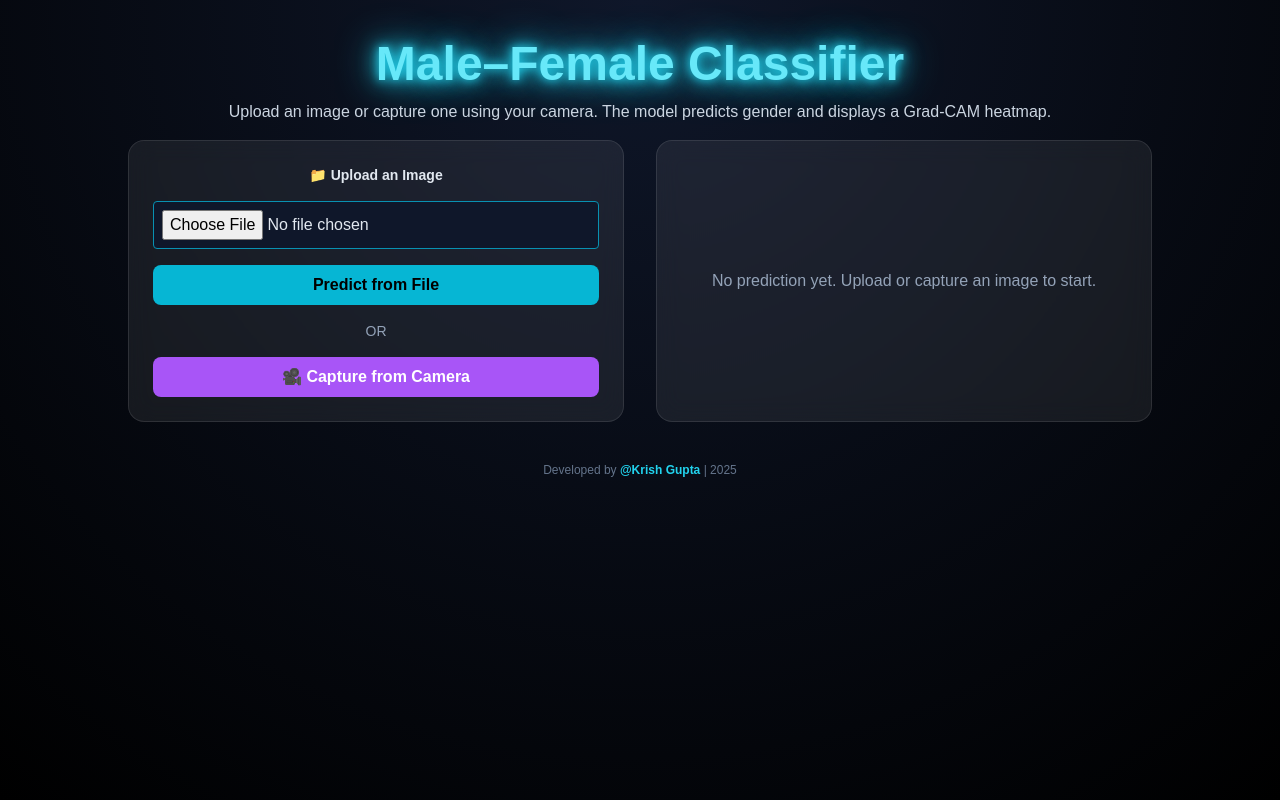
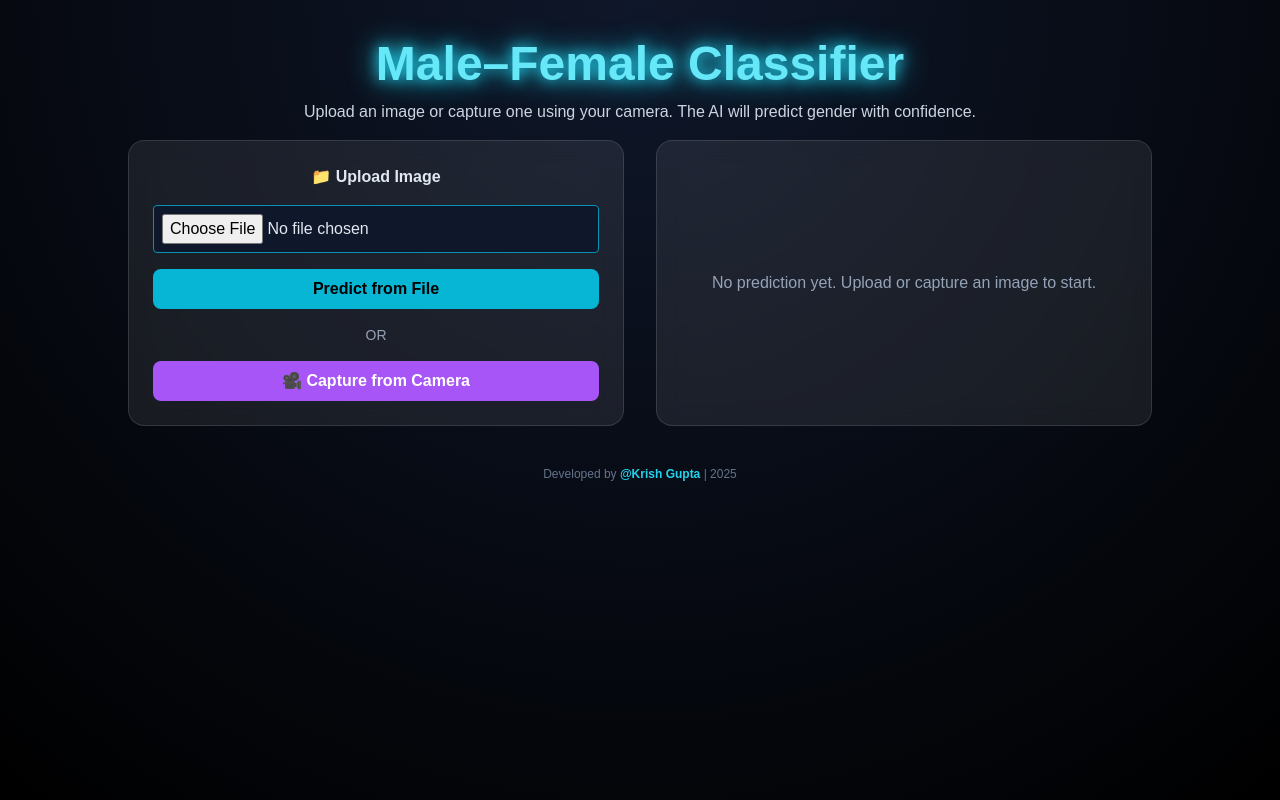
Before and after one commit to kg0420/Male-Female-Classifier, a Flask app: page / in a window 1280 px wide. Run offline with Flask 3, Linux system fonts and the light colour scheme; some libraries are stand-ins or nearby versions.

Commit message:
first commit

```diff
--- a/app.py
+++ b/app.py
@@ -3,124 +3,75 @@ from flask import Flask, render_template, request, redirect, url_for, flash
 from werkzeug.utils import secure_filename
 import numpy as np
 import cv2
-import tensorflow as tf
-from tensorflow.keras.models import load_model
-from tensorflow.keras.preprocessing.image import img_to_array
-from tensorflow.keras.applications.efficientnet import preprocess_input
+import onnxruntime as ort
 
 # -------------------
 # Config
 # -------------------
+
 ALLOWED_EXT = {"jpg", "jpeg", "png"}
-UPLOAD_DIR   = os.path.join("static", "uploads")
-OUT_DIR      = os.path.join("static", "predictions")
-IMG_SIZE     = (224, 224)  # EfficientNetB3
+UPLOAD_DIR = os.path.join("static", "uploads")
+IMG_SIZE = (224, 224)
 
 os.makedirs(UPLOAD_DIR, exist_ok=True)
-os.makedirs(OUT_DIR, exist_ok=True)
 
 app = Flask(__name__)
-app.secret_key = "super-secret-key"  # change in prod
+app.secret_key = "super-secret-key"
 
 # -------------------
-# Load model once
+# Load ONNX Model
 # -------------------
-MODEL_PATH = "Male_Female_Detection_Model.h5"
-model = load_model(MODEL_PATH)
 
-# Match your class order used when training
-CLASS_NAMES = ["female","male"]
+MODEL_PATH = "model.onnx"
+session = ort.InferenceSession(MODEL_PATH, providers=["CPUExecutionProvider"])
+
+input_name = session.get_inputs()[0].name
+output_name = session.get_outputs()[0].name
+
+CLASS_NAMES = ["female", "male"]
+
 
 # -------------------
 # Helpers
 # -------------------
-def allowed_file(filename: str) -> bool:
+
+def allowed_file(filename):
     return "." in filename and filename.rsplit(".", 1)[1].lower() in ALLOWED_EXT
 
-def read_rgb(path: str):
-    bgr = cv2.imread(path)
-    if bgr is None:
-        raise ValueError("Could not read uploaded image.")
-    return cv2.cvtColor(bgr, cv2.COLOR_BGR2RGB)
 
-def grad_cam_overlay(img_rgb: np.ndarray, heatmap: np.ndarray, alpha=0.35):
-    """Overlay CAM heatmap on RGB image (img 0..255)."""
-    heatmap = cv2.resize(heatmap, (img_rgb.shape[1], img_rgb.shape[0]))
-    heatmap = np.uint8(255 * heatmap)
-    heatmap_color = cv2.applyColorMap(heatmap, cv2.COLORMAP_JET)
-    overlay_bgr = cv2.addWeighted(cv2.cvtColor(img_rgb, cv2.COLOR_RGB2BGR), 1 - alpha, heatmap_color, alpha, 0)
-    return overlay_bgr
+def preprocess_image(path):
+    img = cv2.imread(path)
+    if img is None:
+        raise ValueError("Image not readable")
 
-def compute_grad_cam(model, img_batch, last_conv_name="top_conv"):
-    """
-    Returns normalized Grad-CAM heatmap for the most confident class.
-    img_batch: (1, H, W, 3) preprocessed
-    """
-    try:
-        last_conv_layer = model.get_layer(last_conv_name)
-    except Exception:
-        # Try to guess the last conv layer if name changed
-        conv_layers = [l for l in model.layers if isinstance(l, tf.keras.layers.Conv2D)]
-        last_conv_layer = conv_layers[-1]
+    img = cv2.cvtColor(img, cv2.COLOR_BGR2RGB)
+    img = cv2.resize(img, IMG_SIZE)
 
-    grad_model = tf.keras.models.Model(
-        [model.inputs], [last_conv_layer.output, model.output]
-    )
+    arr = img.astype("float32") / 255.0
+    arr = np.expand_dims(arr, axis=0)
+    return arr
 
-    with tf.GradientTape() as tape:
-        conv_out, preds = grad_model(img_batch, training=False)
-        class_idx = tf.argmax(preds[0])
-        loss = preds[:, class_idx]
 
-    grads = tape.gradient(loss, conv_out)  # (1, h, w, c)
-    pooled_grads = tf.reduce_mean(grads, axis=(0, 1, 2))  # (c,)
-    conv_out = conv_out[0]  # (h, w, c)
+def run_inference(img_path):
+    arr = preprocess_image(img_path)
 
-    # Weight the channels by the importance
-    conv_out = conv_out * pooled_grads
-    heatmap = tf.reduce_mean(conv_out, axis=-1)
+    preds = session.run([output_name], {input_name: arr})[0][0]
 
-    # Normalize 0..1
-    heatmap = tf.maximum(heatmap, 0) / (tf.reduce_max(heatmap) + 1e-8)
-    return heatmap.numpy()
-
-def run_inference(img_path: str):
-    """
-    Returns: (pred_label:str, confidence:float, cam_path:str)
-    """
-    # Read and keep a display copy (RGB for overlay)
-    rgb = read_rgb(img_path)
-    disp_rgb = cv2.resize(rgb, (480, 480))  # nicer on page
-
-    # Preprocess for EfficientNet
-    in_img = cv2.resize(rgb, IMG_SIZE)
-    in_arr = img_to_array(in_img)
-    in_arr = preprocess_input(in_arr)
-    in_arr = np.expand_dims(in_arr, axis=0)
-
-    # Predict
-    preds = model.predict(in_arr, verbose=0)[0]
     class_id = int(np.argmax(preds))
     label = CLASS_NAMES[class_id]
-    conf = float(preds[class_id] * 100.0)
+    confidence = float(preds[class_id] * 100)
 
-    # Grad-CAM
-    heatmap = compute_grad_cam(model, in_arr, last_conv_name="top_conv")
-    overlay_bgr = grad_cam_overlay(disp_rgb, heatmap, alpha=0.38)
+    return label, confidence
 
-    # Save overlay
-    out_name = f"{uuid.uuid4().hex}.png"
-    out_path = os.path.join(OUT_DIR, out_name)
-    cv2.imwrite(out_path, overlay_bgr)
-
-    return label, conf, out_name
 
 # -------------------
 # Routes
 # -------------------
+
 @app.route("/", methods=["GET", "POST"])
 def index():
     if request.method == "POST":
+
         if "image" not in request.files:
             flash("Please choose an image.")
             return redirect(url_for("index"))
@@ -131,28 +82,32 @@ def index():
             return redirect(url_for("index"))
 
         if not allowed_file(f.filename):
-            flash("Allowed types: jpg, jpeg, png")
+            flash("Allowed formats: jpg, jpeg, png")
             return redirect(url_for("index"))
 
         filename = secure_filename(f.filename)
-        save_path = os.path.join(UPLOAD_DIR, f"{uuid.uuid4().hex}_{filename}")
+        unique_name = f"{uuid.uuid4().hex}_{filename}"
+        save_path = os.path.join(UPLOAD_DIR, unique_name)
         f.save(save_path)
 
         try:
-            label, conf, cam_name = run_inference(save_path)
+            label, conf = run_inference(save_path)
+
             return render_template(
                 "index.html",
                 pred_label=label,
                 pred_conf=f"{conf:.2f}",
-                cam_url=url_for("static", filename=f"predictions/{cam_name}"),
-                uploaded_url=url_for("static", filename=f"uploads/{os.path.basename(save_path)}"),
+                uploaded_url=url_for("static", filename=f"uploads/{unique_name}"),
+                cam_url=url_for("static", filename=f"uploads/{unique_name}"),  # No CAM
             )
+
         except Exception as e:
             print("Inference error:", e)
-            flash(f"Inference error: {e}")
+            flash("Prediction error.")
             return redirect(url_for("index"))
 
     return render_template("index.html", pred_label=None)
 
+
 if __name__ == "__main__":
     app.run(debug=True)
--- a/templates/index.html
+++ b/templates/index.html
@@ -11,78 +11,106 @@
       background: radial-gradient(circle at top, #0f172a, #000);
       color: #e2e8f0;
       font-family: 'Poppins', sans-serif;
-      overflow-x: hidden;
     }
 
     .card {
-      background: rgba(255,255,255,0.07);
+      background: rgba(255,255,255,0.08);
       backdrop-filter: blur(12px);
-      border: 1px solid rgba(255,255,255,0.1);
-      transition: transform 0.3s ease, box-shadow 0.3s ease;
+      border: 1px solid rgba(255,255,255,0.12);
+      transition: 0.3s ease;
     }
     .card:hover {
       transform: translateY(-6px);
-      box-shadow: 0 0 20px rgba(6,182,212,0.3);
+      box-shadow: 0 0 22px rgba(34,211,238,0.3);
     }
 
     .neon-text {
-      text-shadow: 0 0 10px #22d3ee, 0 0 20px #22d3ee, 0 0 40px #22d3ee;
+      text-shadow: 0 0 14px #22d3ee, 0 0 30px #22d3ee;
     }
 
-    button:disabled {
-      opacity: 0.6;
-      cursor: not-allowed;
+    #loadingOverlay {
+      position: fixed;
+      top:0; left:0; right:0; bottom:0;
+      background: rgba(0,0,0,0.7);
+      display: flex;
+      align-items: center;
+      justify-content: center;
+      z-index: 50;
+      display: none;
     }
 
-    footer {
-      margin-top: 100px;
+    .spinner {
+      width: 60px;
+      height: 60px;
+      border: 6px solid #22d3ee;
+      border-top-color: transparent;
+      border-radius: 50%;
+      animation: spin 0.8s linear infinite;
+    }
+    @keyframes spin {
+      from { transform: rotate(0deg); }
+      to   { transform: rotate(360deg); }
     }
   </style>
 </head>
 
 <body class="min-h-screen flex flex-col items-center p-4">
 
+<!-- Loader -->
+<div id="loadingOverlay">
+  <div class="spinner"></div>
+</div>
+
 <!-- Header -->
 <header class="w-full max-w-5xl mt-6 mb-4 text-center">
-    <h1 class="text-4xl md:text-5xl font-bold text-cyan-300 neon-text">Male–Female Classifier</h1>
+  <h1 class="text-4xl md:text-5xl font-bold text-cyan-300 neon-text">
+    Male–Female Classifier
+  </h1>
   <p class="text-slate-300 mt-3 text-sm md:text-base">
-      Upload an image or capture one using your camera. The model predicts gender and displays a Grad-CAM heatmap.
+    Upload an image or capture one using your camera. The AI will predict gender with confidence.
   </p>
 </header>
 
-  <!-- Main -->
+<!-- Main Layout -->
 <main class="w-full max-w-5xl grid md:grid-cols-2 gap-8">
 
-    <!-- Upload & Camera Section -->
+  <!-- Upload + Camera Section -->
   <section class="card rounded-2xl p-6 flex flex-col items-center">
+
+    <!-- Upload Form -->
     <form method="POST" enctype="multipart/form-data" class="w-full space-y-4 text-center">
-        <label class="block text-sm text-slate-200 font-semibold">📁 Upload an Image</label>
+      <label class="text-slate-200 font-semibold">📁 Upload Image</label>
+
       <input name="image" type="file" accept="image/*"
              class="w-full p-2 rounded bg-slate-900 border border-cyan-600 focus:ring-2 focus:ring-cyan-400 focus:outline-none">
 
       <button type="submit"
-                class="w-full mt-3 py-2 rounded-lg bg-cyan-500 hover:bg-cyan-400 text-black font-semibold transition">
+              class="w-full py-2 rounded-lg bg-cyan-500 hover:bg-cyan-400 text-black font-semibold">
         Predict from File
       </button>
     </form>
 
     <div class="text-slate-400 text-sm my-4">OR</div>
 
-      <!-- Camera Capture -->
+    <!-- Open Camera -->
     <button id="openCamBtn"
-              class="w-full py-2 rounded-lg bg-purple-500 hover:bg-purple-400 text-white font-semibold transition">
+            class="w-full py-2 rounded-lg bg-purple-500 hover:bg-purple-400 text-white font-semibold">
       🎥 Capture from Camera
     </button>
 
+    <!-- Camera Area -->
     <div id="cameraContainer" class="hidden flex flex-col items-center mt-4">
-        <video id="camera" width="380" height="280" autoplay class="rounded-lg border border-cyan-600 shadow-md"></video>
+      <video id="camera" width="380" height="280" autoplay class="rounded-lg border border-cyan-600 shadow-xl"></video>
+
       <button id="captureBtn"
               class="mt-3 bg-green-500 hover:bg-green-400 text-black font-semibold px-5 py-2 rounded-lg">
         📸 Capture & Predict
       </button>
+
       <canvas id="snapshot" width="380" height="280" class="hidden"></canvas>
     </div>
 
+    <!-- Flash Messages -->
     {% with messages = get_flashed_messages() %}
       {% if messages %}
         <div class="mt-4 space-y-2 text-center">
@@ -94,7 +122,7 @@
     {% endwith %}
   </section>
 
-    <!-- Result Section -->
+  <!-- Result -->
   <section class="card rounded-2xl p-6">
     {% if pred_label %}
       <div class="space-y-3 text-center">
@@ -102,6 +130,7 @@
           <span class="text-slate-300">Prediction:</span>
           <span class="font-bold text-cyan-300">{{ pred_label|title }}</span>
         </div>
+
         <div class="text-lg">
           <span class="text-slate-300">Confidence:</span>
           <span class="font-bold text-green-400">{{ pred_conf }}%</span>
@@ -110,12 +139,12 @@
         <div class="grid md:grid-cols-2 gap-4 mt-4">
           <figure>
             <figcaption class="text-sm text-slate-400 mb-1">Uploaded Image</figcaption>
-              <img src="{{ uploaded_url }}" alt="Uploaded" class="rounded-lg w-full object-contain border border-slate-700">
+            <img src="{{ uploaded_url }}" class="rounded-lg w-full border border-slate-700">
           </figure>
 
           <figure>
-              <figcaption class="text-sm text-slate-400 mb-1">Grad-CAM Heatmap</figcaption>
-              <img src="{{ cam_url }}" alt="Grad-CAM" class="rounded-lg w-full object-contain border border-slate-700">
+            <figcaption class="text-sm text-slate-400 mb-1">Processed Image</figcaption>
+            <img src="{{ uploaded_url }}" class="rounded-lg w-full border border-slate-700">
           </figure>
         </div>
       </div>
@@ -127,17 +156,17 @@
   </section>
 </main>
 
-  <!-- Footer -->
 <footer class="text-xs text-slate-500 mt-10 text-center">
   Developed by <span class="text-cyan-400 font-semibold">@Krish Gupta</span> | 2025
 </footer>
 
-  <!-- JS for camera -->
+<!-- Camera Script -->
 <script>
+  const loader = document.getElementById("loadingOverlay");
   const openBtn = document.getElementById("openCamBtn");
-    const camDiv = document.getElementById("cameraContainer");
-    const video = document.getElementById("camera");
-    const canvas = document.getElementById("snapshot");
+  const camDiv  = document.getElementById("cameraContainer");
+  const video   = document.getElementById("camera");
+  const canvas  = document.getElementById("snapshot");
   const captureBtn = document.getElementById("captureBtn");
 
   openBtn.addEventListener("click", async () => {
@@ -146,22 +175,33 @@
       const stream = await navigator.mediaDevices.getUserMedia({ video: true });
       video.srcObject = stream;
     } catch (err) {
-        alert("Unable to access camera: " + err);
+      alert("Camera error: " + err);
     }
   });
 
   captureBtn.addEventListener("click", () => {
+    loader.style.display = "flex";
+
     const ctx = canvas.getContext("2d");
     ctx.drawImage(video, 0, 0, canvas.width, canvas.height);
+
     canvas.toBlob(blob => {
-        const formData = new FormData();
-        formData.append("image", blob, "camera_capture.png");
-        fetch("/", { method: "POST", body: formData })
+      const fd = new FormData();
+      fd.append("image", blob, "camera.png");
+
+      fetch("/", { method: "POST", body: fd })
         .then(res => res.text())
-          .then(html => document.body.innerHTML = html)
-          .catch(err => alert("Upload failed: " + err));
+        .then(html => {
+          loader.style.display = "none";
+          document.body.innerHTML = html;
+        })
+        .catch(err => {
+          loader.style.display = "none";
+          alert("Upload failed: " + err);
+        });
     }, "image/png");
   });
 </script>
+
 </body>
 </html>
```
Also changed, not shown: static/predictions/1e8afa8ce0574b18b87104772977ce92.png (added), static/uploads/0885b8ee6f104390801faf96eec3454e_camera.png (added), static/uploads/10a483e623c74227a824ebe9ae5bcd28_camera.png (added), static/uploads/6e4be2db189d425580f2943f844d0ac7_Glioma.jpg (added), static/uploads/a147aa8aefe040e08194316f8a519f76_camera.png (added), static/uploads/f4aba1edeea8425eaf522604f3b01c85_Glioma.jpg (added), 2 other files. Lines whose indentation alone changed are shown as unchanged.
